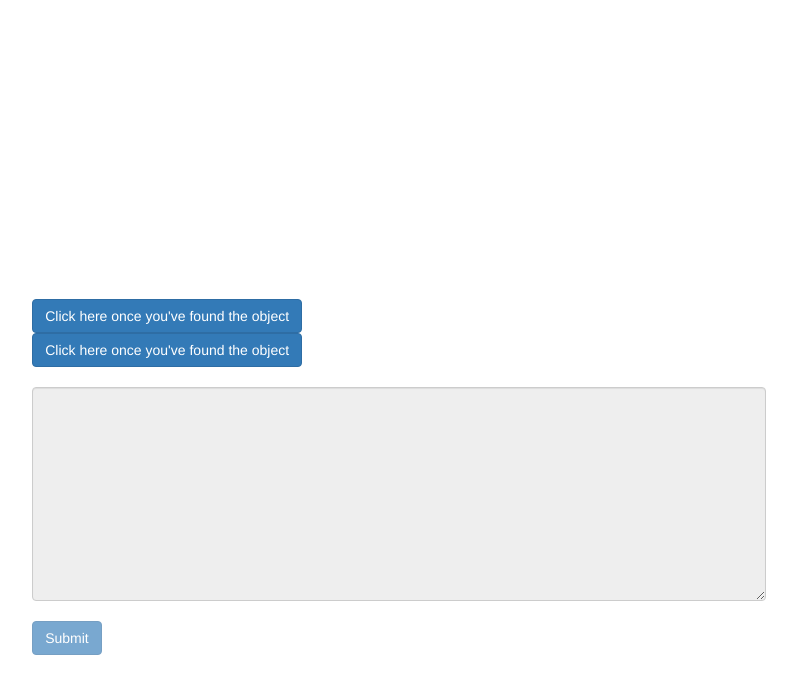
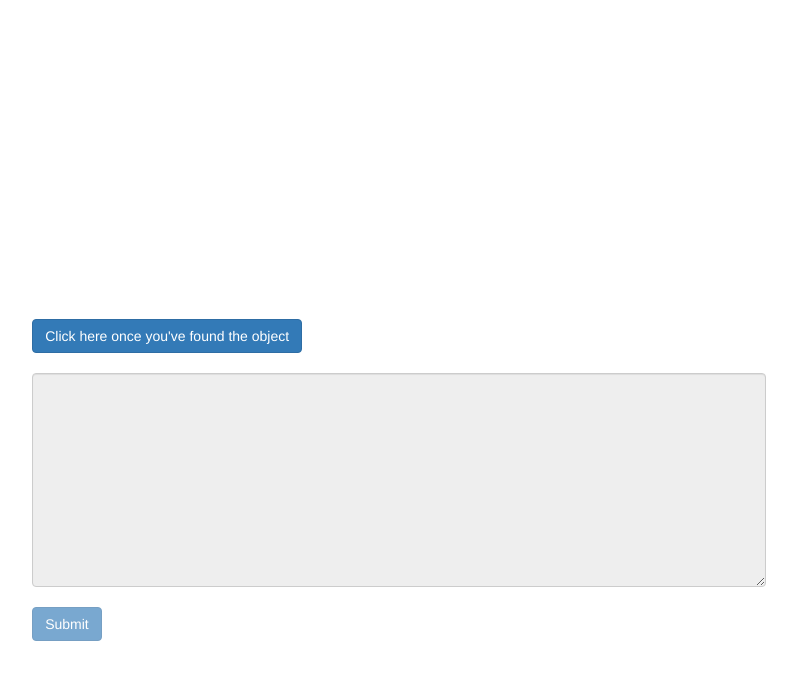
Before and after one commit to brian-ho/cs279-final-project, a Flask app: template templates/find.html in a window 1280 px wide. Shown: the part 111-800 px from the top of the page, without its empty margins (77-874 px from the left). Run offline with Flask 2, Linux system fonts and the light colour scheme; the template is opened without the code that fills it, so the values that code supplies are empty; some libraries are stand-ins or nearby versions.

Commit message:
Remove duplicate button.

```diff
--- a/templates/find.html
+++ b/templates/find.html
@@ -40,7 +40,6 @@
               <circle cx=50% cy=50% r=75 stroke-width=1 stroke="white" fill="none" />
             </svg>
             <div id="street-view"></div>
-            <input type="button" id="completefind" class="btn btn-primary" value="Click here once you've found the object" onclick="completeFind()" />
             <br>
             <input type="button" id="completefind" class="btn btn-primary" value="Click here once you've found the object" onclick="completeFind()" />
             <br>
```
